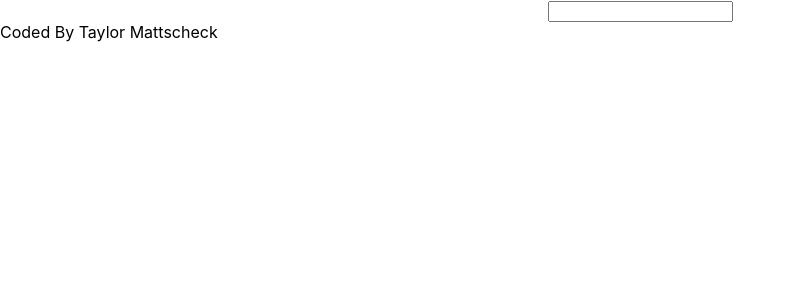
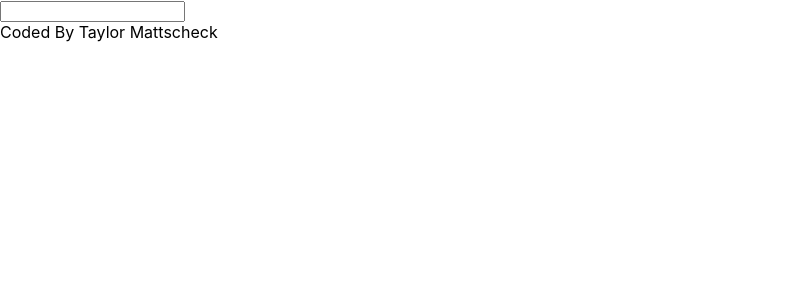
Before and after one commit to taylor-ann/dictionary-react-app, a React (Create React App) app: page / in a window 1280 px wide. Shown: the top 300 px of the page, without its empty margins (0-796 px from the left). Built offline with nearby package versions, Linux system fonts and the light colour scheme.

Commit message:
created new component to display the synonyms,

```diff
--- a/src/Dictionary.css
+++ b/src/Dictionary.css
@@ -1,4 +1,4 @@
 .Dictionary {
-    text-align: center;
-    color: red
+    text-align: left;
+    color: black
 }
--- a/src/Meaning.js
+++ b/src/Meaning.js
@@ -1,4 +1,5 @@
 import React from "react";
+import Synonyms from "./Synonyms";
 
 export default function Meaning(props){
     return(
@@ -8,11 +9,13 @@
               return(
                   <div key={index}>
                       <p>
-                          {definition.definition}
+                         <strong>Definition:</strong> {definition.definition}
                           <br />
+                             <strong>Example:</strong>
                           <em>
-                              {definition.example}
+                             {definition.example}
                           </em>
+                          <Synonyms synonyms={definition.synonyms} />
                       </p>
                       </div>
               );
--- /dev/null
+++ b/src/Synonyms.js
@@ -0,0 +1,15 @@
+import React from "react";
+
+export default function Synonyms(props){
+    if (props.synonyms){
+        return (
+        <ul className="Synonyms">
+            {props.synonyms.map(function(synonym, index){
+                return <li key={index}>{synonym}</li>;
+            })}
+            </ul>
+        );
+    } else {
+        return null;
+    }
+}
```
